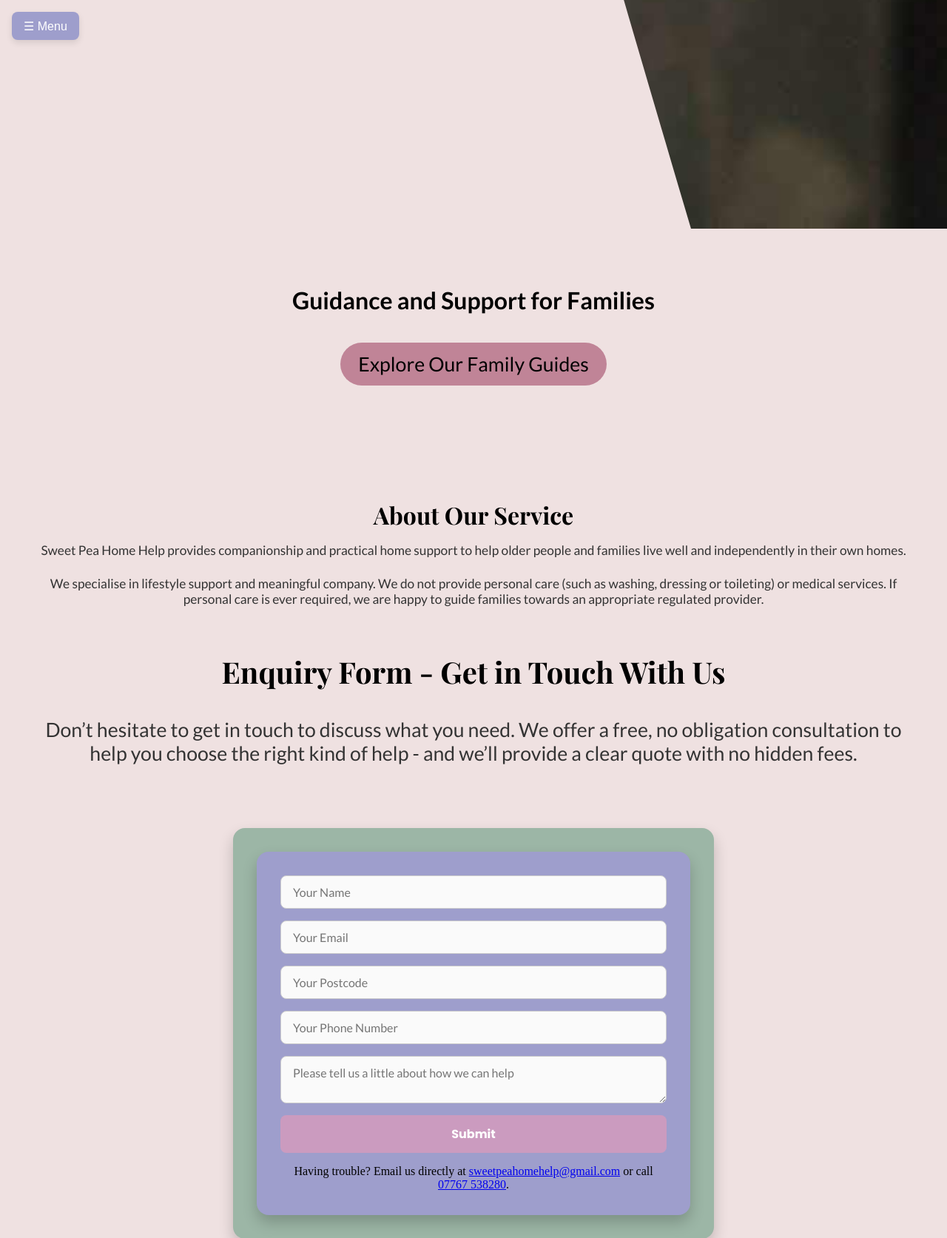
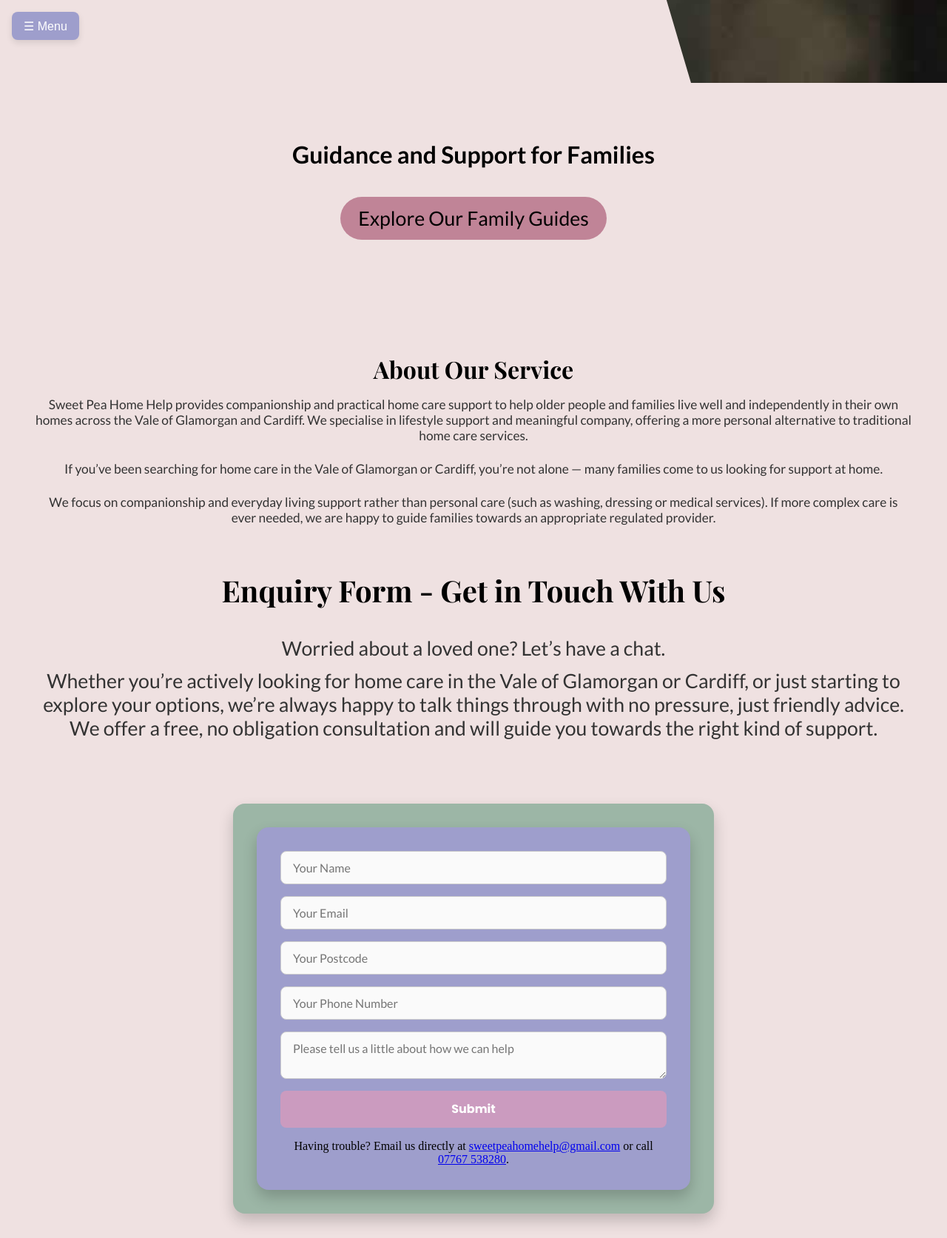
Before and after one commit to JosephBrady01/SweetPeaApp, a Django app: template SweetPeaApp/templates/SweetPeaApp/registration/register.html in a window 1280 px wide. Shown: the top 1673 px of the page at 74% size. Run offline with Django 5.2, Linux system fonts and the light colour scheme; the template is opened without the code that fills it: values that come from a table or form of the project are taken from there, others are empty; data comes from the database, SQL or seed files in the repository.

Commit message:
Refactor content and styles for clarity and improved user experience in home care service descriptions
Co-authored-by: Copilot <copilot@github.com>

```diff
--- a/SweetPeaApp/static/SweetPeaApp/css/index.css
+++ b/SweetPeaApp/static/SweetPeaApp/css/index.css
@@ -283,7 +283,7 @@ h2.why-us-heading {
   top: 0;
   left: 23%;
   width: 50vw;
-  height: 100%;
+  height: 100.1%;
   z-index: 1;
   pointer-events: none;
   transform: scaleX(-1);
@@ -313,6 +313,7 @@ h2.why-us-heading {
     display: grid;
     grid-template-columns: 1fr 1fr;
     gap: 30px;
+    margin-bottom: 2rem;
 }
 
 article.service-card {
@@ -804,6 +805,15 @@ h3.card-title {
   align-items: center;
 }
 
+.card-subheader {
+  font-family: "Lato", sans-serif;
+  font-weight: normal;
+  font-size: 20pt;
+  color: #333;
+  padding: 0 1rem;
+  padding-bottom: 1%;
+}
+
 .form-info {
   font-family: "Lato", sans-serif;
   font-weight: normal;
--- a/SweetPeaApp/templates/SweetPeaApp/base.html
+++ b/SweetPeaApp/templates/SweetPeaApp/base.html
@@ -166,12 +166,11 @@
     <section class="left">
       <article class="left-content why-us-article">
         <h2 class="why-us-heading">Why choose our family-run home help service in the Vale of Glamorgan?</h2>
-        <p class="why-us-content">At Sweet Pea Home Help, we provide compassionate, reliable, and professional home
-          support for individuals and families across the Vale of Glamorgan. Whether you need help with daily tasks,
-          companionship, shopping, or light household duties, our friendly local team is here to make life easier and
-          more comfortable in your own home.</p>
-        <p class="why-us-content">We pride ourselves on delivering personalised home help services that promote
-          independence, dignity and peace of mind.</p>
+        <p class="why-us-content">
+          Whether you need help with daily tasks, companionship, shopping, or support getting out and about,
+          our friendly local team is here to make life easier and more comfortable in your own home by offering a more personal alternative to traditional home care.</p>
+        <p class="why-us-content">
+          We pride ourselves on delivering personalised home care support through companionship and help with everyday living by promoting independence, dignity, and peace of mind.</p>
         <p class="why-us-content">Choosing Sweet Pea Home Help means choosing a trusted, community-based service that
           truly cares. We’re here when you need us — from Barry to Cowbridge, Penarth to Llantwit Major — offering
           flexible support tailored to your individual needs.</p>
@@ -179,7 +178,6 @@
     </section>
 
     <section class="image-view"></section>
-
     <svg class="curve" viewBox="0 0 100 100" preserveAspectRatio="none">
       <path d="M0,0 C60,50 60,50 0,100 L100,100 L100,0 Z" fill="#EFE1E1" />
     </svg>
@@ -187,8 +185,7 @@
 
   <section class="services-section" id="Services">
     <h2>Our home support services</h2>
-    <p class="services-intro">Flexible, personalised support across the Vale of Glamorgan — choose the help that fits
-      your life.</p>
+    <p class="services-intro">Flexible, personalised home care support across the Vale of Glamorgan and Cardiff, you choose the help that fits your life.</p>
     <div class="services-grid">
       <article class="service-card" id="card-home-help">
         <div class="card-content">
@@ -222,13 +219,16 @@
             aria-label="Learn more about community outings and getting out and about">See More</a>
         </div>
       </article>
-
     </div>
+    <p class="services-intro">Worried about a loved one? Let’s have a chat.</p>
+    <br>
+    <p class="services-intro">We’re always happy to talk things through. No pressure, just friendly advice.</p>
+    <p class="sub-text">Call us on <a href="tel:+447767538280" class="phone-link" title="Phone" rel="noopener noreferrer">07767 538280</a></p>
   </section>
 
   <section class="cardSection" id="AboutSweetPea">
     <h2 class="card-header">
-      Supporting loved ones to live independent lives in their own home
+      Each home care support package is tailored to the needs of the individual.
     </h2>
     <section class="three-card">
       <article class="card-one">
@@ -323,14 +323,17 @@
   </section>
   <section class="contact-form" id="Form">
     <h3 class="our-service-title">About Our Service</h3>
-    <p class="our-service-text">Sweet Pea Home Help provides companionship and practical home support to help older
-      people and families live well and independently in their own homes.</p>
-    <p class="our-service-text">We specialise in lifestyle support and meaningful company. We do not provide personal
-      care (such as washing, dressing or toileting) or medical services.
-      If personal care is ever required, we are happy to guide families towards an appropriate regulated provider.</p>
+    <p class="our-service-text">Sweet Pea Home Help provides companionship and practical home care support to help older people and families live well and independently in their own
+      homes across the Vale of Glamorgan and Cardiff. We specialise in lifestyle support and meaningful company, offering a more personal alternative to traditional home care
+      services.</p>
+    <p class="our-service-text">If you’ve been searching for home care in the Vale of Glamorgan or Cardiff, you’re not alone — many families come to us looking for support at home.</p>
+    <p class="our-service-text">We focus on companionship and everyday living support rather than personal care (such as washing, dressing or medical services).
+      If more complex care is ever needed, we are happy to guide families towards an appropriate regulated provider.</p>
+
     <h2 class="card-header">Enquiry Form - Get in Touch With Us</h2>
-    <h3 class="form-info">Don’t hesitate to get in touch to discuss what you need. We offer a free, no obligation
-      consultation to help you choose the right kind of help - and we’ll provide a clear quote with no hidden fees.</h3>
+    <h3 class="card-subheader">Worried about a loved one? Let’s have a chat.</h3>
+    <h3 class="form-info">Whether you’re actively looking for home care in the Vale of Glamorgan or Cardiff, or just starting to explore your options, we’re always happy to talk
+      things through with no pressure, just friendly advice. We offer a free, no obligation consultation and will guide you towards the right kind of support.</h3>
     <section class="form-card-outer">
       <section class="form-class-inner">
         <form action="https://api.web3forms.com/submit" method="POST" class="form" id="enquiry-form">
@@ -387,6 +390,7 @@
     </a>
   </div>
   <div class="footer-company-info">
+    <p>Supporting families across Cowbridge, Llantwit Major, Barry, Rhoose, St Athan, Cardiff and surrounding areas.</p>
     <p><strong>Sweet Pea Home Help Ltd</strong></p>
     <p>Registered office:</p>
     <p>
```
